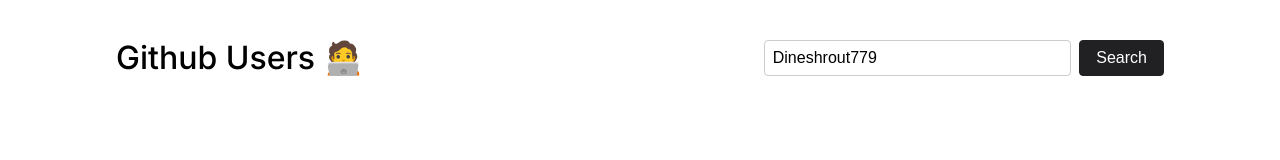
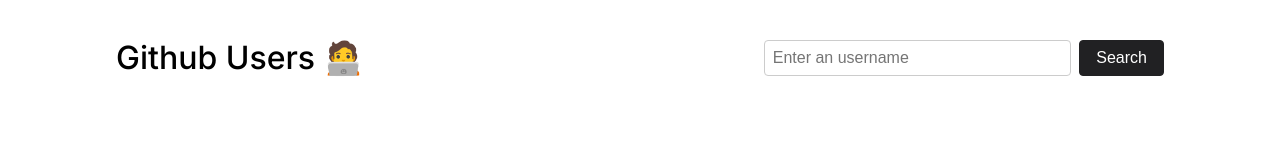
Before and after one commit to DineshRout779/github-users, a plain HTML site: page index.html in a window 1280 px wide. Shown: the top 160 px of the page. Drawn offline with Linux system fonts and the light colour scheme.

Commit message:
Updated: removed default username

```diff
--- a/index.html
+++ b/index.html
@@ -25,7 +25,6 @@
             type="search"
             name="username"
             id="username"
-            value="Dineshrout779"
             placeholder="Enter an username"
           />
           <button class="btn btn-submit">Search</button>
```
